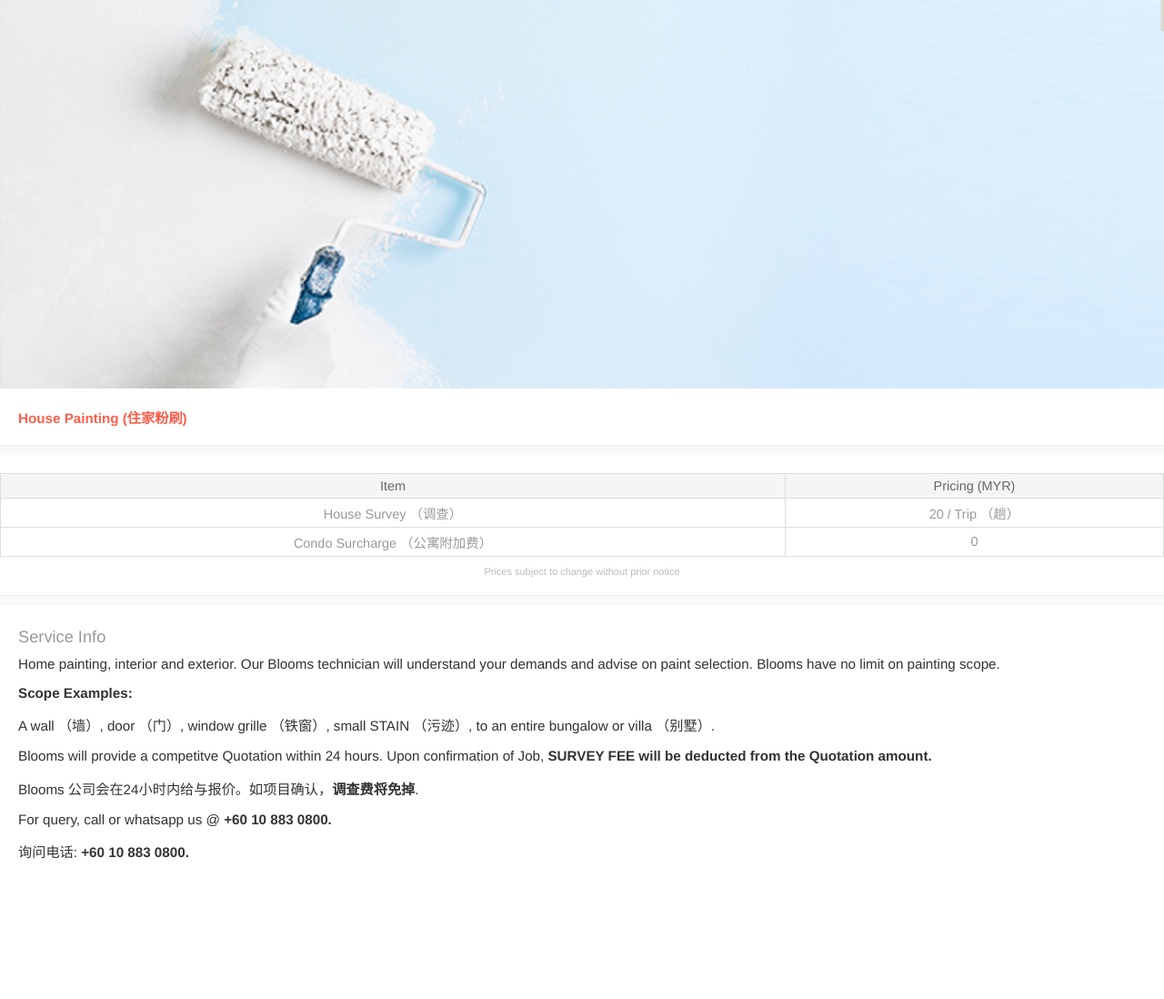
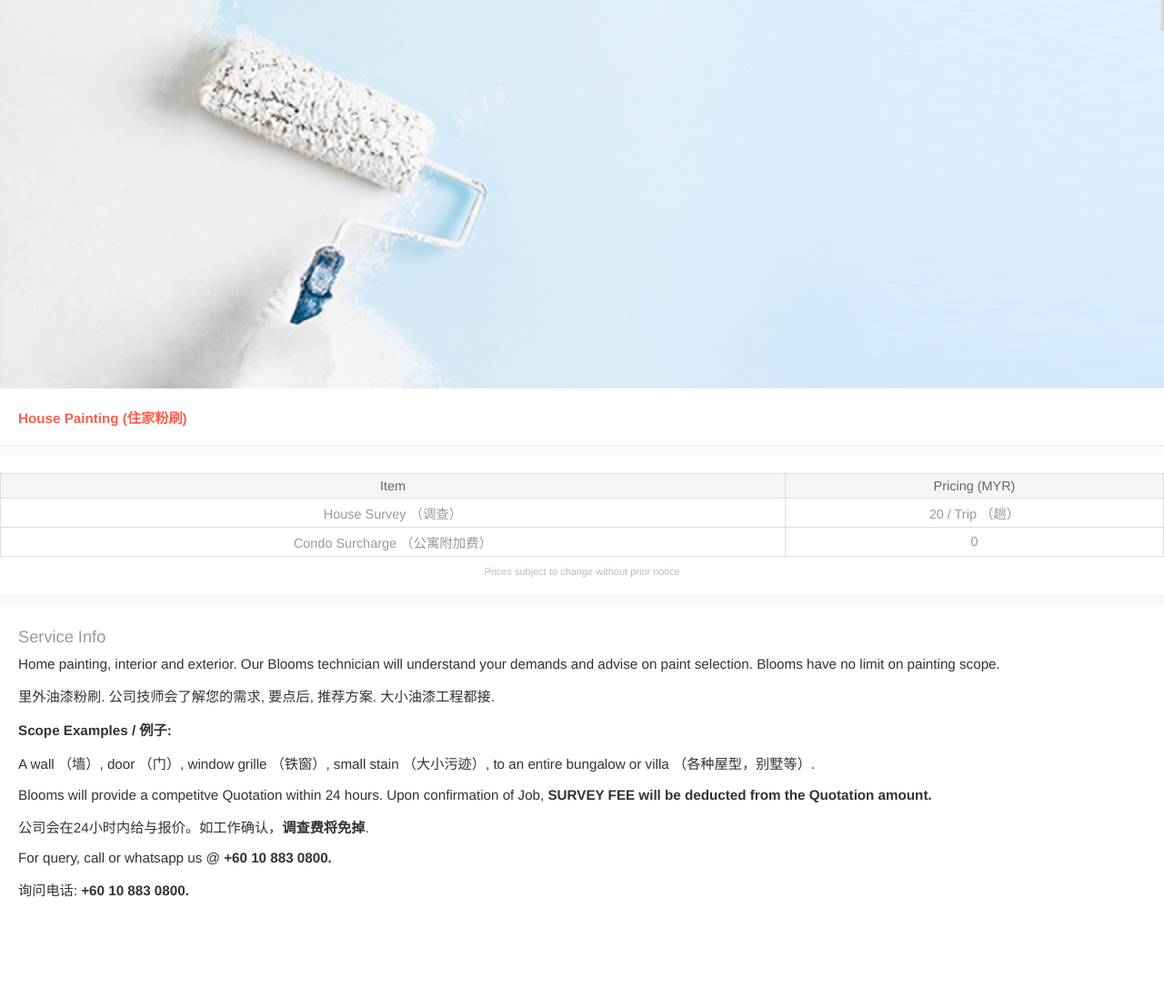
Before and after one commit to blooms-singapore/pages, a Jekyll site: the page built from en/services/myr/painting.html, in a window 1280 px wide. Shown: the whole page at 91% size. Built offline with Jekyll 4.4.1, drawn with Linux system fonts in a browser that asks for light colours; before the commit the page ends 1056 px from its top, so only the background shows below that.

Commit message:
Update painting.html

```diff
--- a/en/services/myr/painting.html
+++ b/en/services/myr/painting.html
@@ -34,15 +34,17 @@ layout: service
     <h4 class="service-title">Service Info</h4>
     <p>
       Home painting, interior and exterior. Our Blooms technician will understand your demands and advise on paint selection. Blooms have no limit on painting scope.
+    <p>
+      里外油漆粉刷. 公司技师会了解您的需求, 要点后, 推荐方案. 大小油漆工程都接.
     </p>
     <p>
-      <strong>Scope Examples:</strong>
+      <strong>Scope Examples / 例子:</strong>
     <p>
-      A wall （墙）, door （门）, window grille （铁窗）, small STAIN （污迹）, to an entire bungalow or villa （别墅）.
+      A wall （墙）, door （门）, window grille （铁窗）, small stain （大小污迹）, to an entire bungalow or villa （各种屋型，别墅等）.
     <p>
       Blooms will provide a competitve Quotation within 24 hours. Upon confirmation of Job, <strong>SURVEY FEE will be deducted from the Quotation amount.</strong>
   <p>
-    Blooms 公司会在24小时内给与报价。如项目确认，<strong>调查费将免掉</strong>.
+    公司会在24小时内给与报价。如工作确认，<strong>调查费将免掉</strong>.
     <p>
       <p>
       For query, call or whatsapp us @ <strong>+60 10 883 0800.</strong>
```
